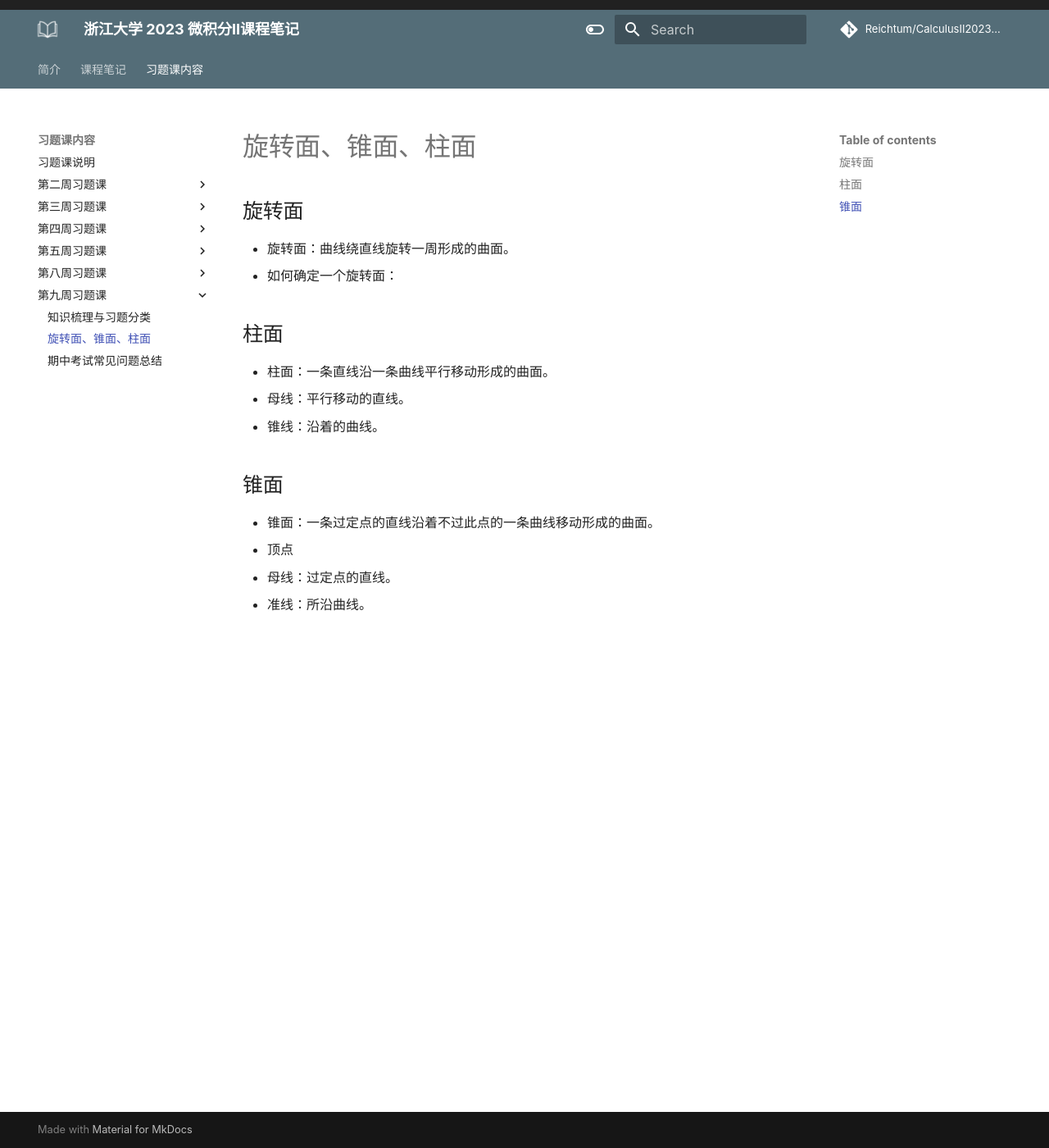
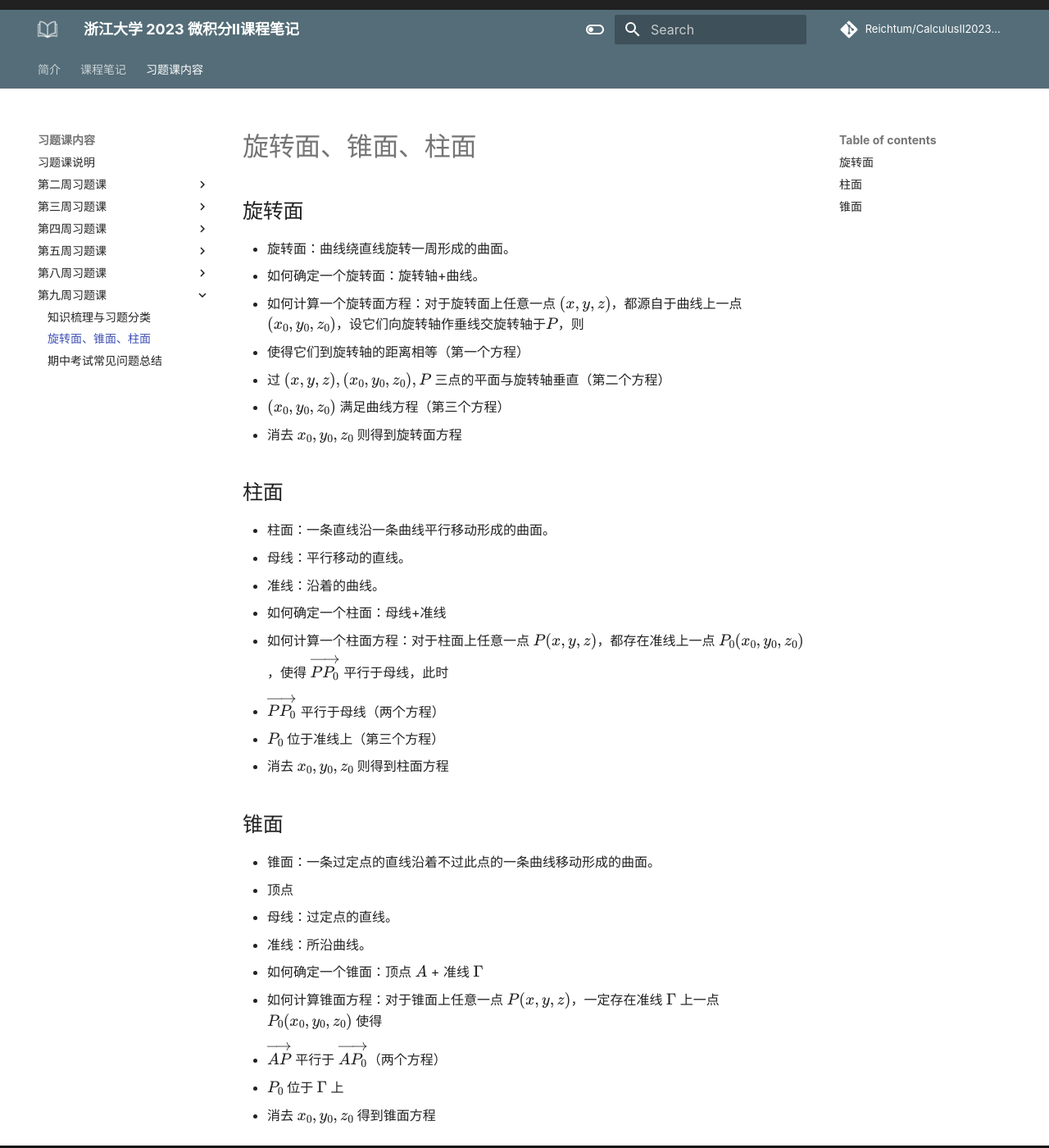
Before and after one commit to ReichtumQian/CalculusII2023Spring, an MkDocs documentation site: the page built from docs/习题课内容/第九周习题课/旋转面、锥面、柱面.md, in a window 1280 px wide and 1400 px high. Shown: the whole window at 82% size. Built offline with MkDocs 1.6.1 and Material for MkDocs 9.7.7, drawn with Linux system fonts in a browser that asks for light colours; some web fonts are replaced; comment, search, counter and statistics services are not loaded.

Commit message:
更新旋转面、锥面、柱面解法

```diff
--- a/docs/习题课内容/第九周习题课/旋转面、锥面、柱面.md
+++ b/docs/习题课内容/第九周习题课/旋转面、锥面、柱面.md
@@ -2,13 +2,23 @@
 ## 旋转面
 
 - 旋转面：曲线绕直线旋转一周形成的曲面。
-- 如何确定一个旋转面：
+- 如何确定一个旋转面：旋转轴+曲线。
+- 如何计算一个旋转面方程：对于旋转面上任意一点 $(x,y,z)$，都源自于曲线上一点 $(x_0,y_0,z_0)$，设它们向旋转轴作垂线交旋转轴于$P$，则
+  - 使得它们到旋转轴的距离相等（第一个方程）
+  - 过 $(x,y,z), (x_0,y_0,z_0), P$ 三点的平面与旋转轴垂直（第二个方程）
+  - $(x_0,y_0,z_0)$ 满足曲线方程（第三个方程）
+  - 消去 $x_0,y_0,z_0$ 则得到旋转面方程
 
 ## 柱面
 
 - 柱面：一条直线沿一条曲线平行移动形成的曲面。
 - 母线：平行移动的直线。
-- 锥线：沿着的曲线。
+- 准线：沿着的曲线。
+- 如何确定一个柱面：母线+准线
+- 如何计算一个柱面方程：对于柱面上任意一点 $P(x,y,z)$，都存在准线上一点 $P_0(x_0,y_0,z_0)$，使得 $\overrightarrow{PP_0}$ 平行于母线，此时
+  - $\overrightarrow{PP_0}$ 平行于母线（两个方程）
+  - $P_0$ 位于准线上（第三个方程）
+  - 消去 $x_0,y_0,z_0$ 则得到柱面方程
 
 ## 锥面
 
@@ -16,3 +26,8 @@
 - 顶点
 - 母线：过定点的直线。
 - 准线：所沿曲线。
+- 如何确定一个锥面：顶点 $A$ + 准线 $\Gamma$
+- 如何计算锥面方程：对于锥面上任意一点 $P(x,y,z)$，一定存在准线 $\Gamma$ 上一点 $P_0(x_0,y_0,z_0)$ 使得
+  - $\overrightarrow{AP}$ 平行于 $\overrightarrow{AP_0}$（两个方程）
+  - $P_0$ 位于 $\Gamma$ 上
+  - 消去 $x_0,y_0,z_0$ 得到锥面方程
```
